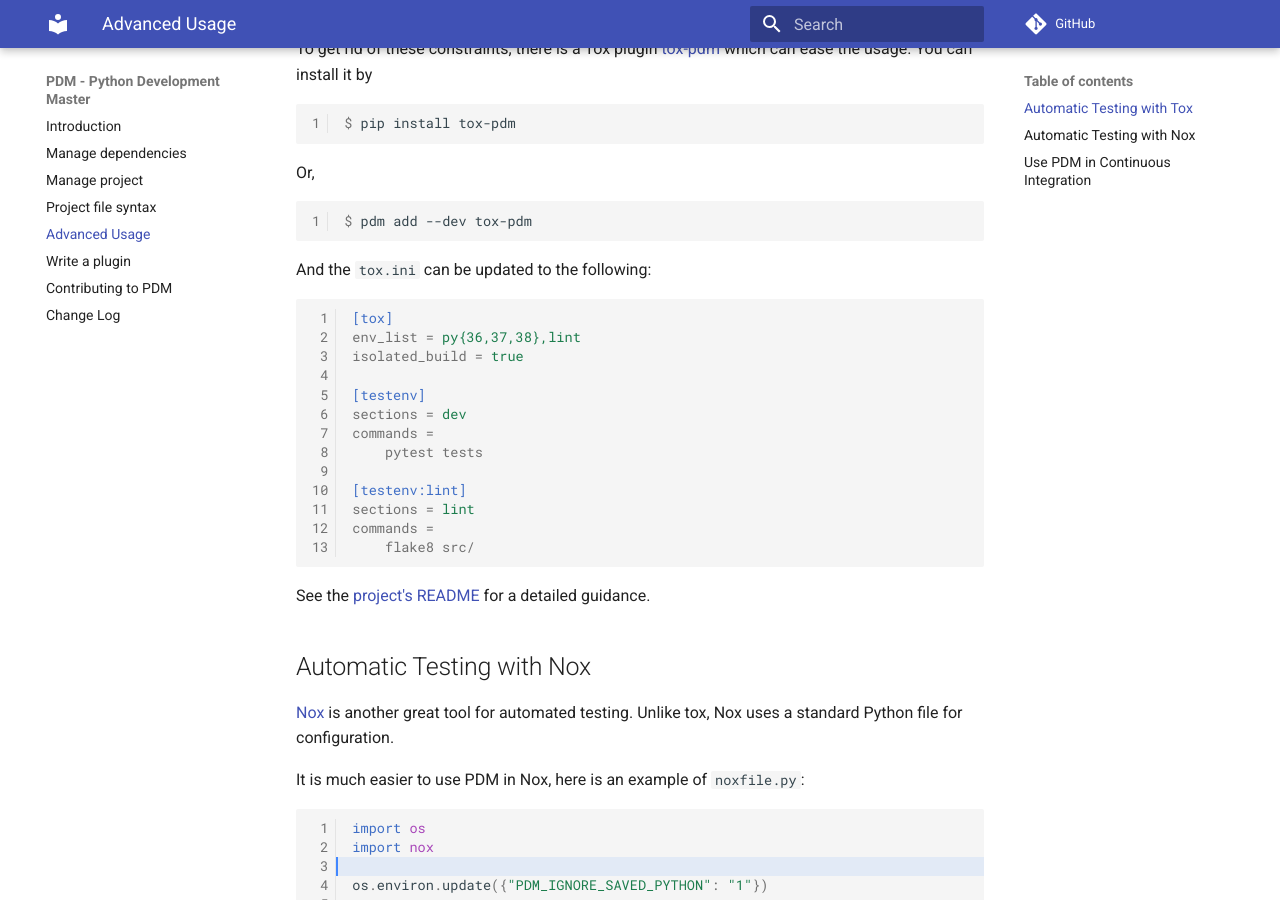
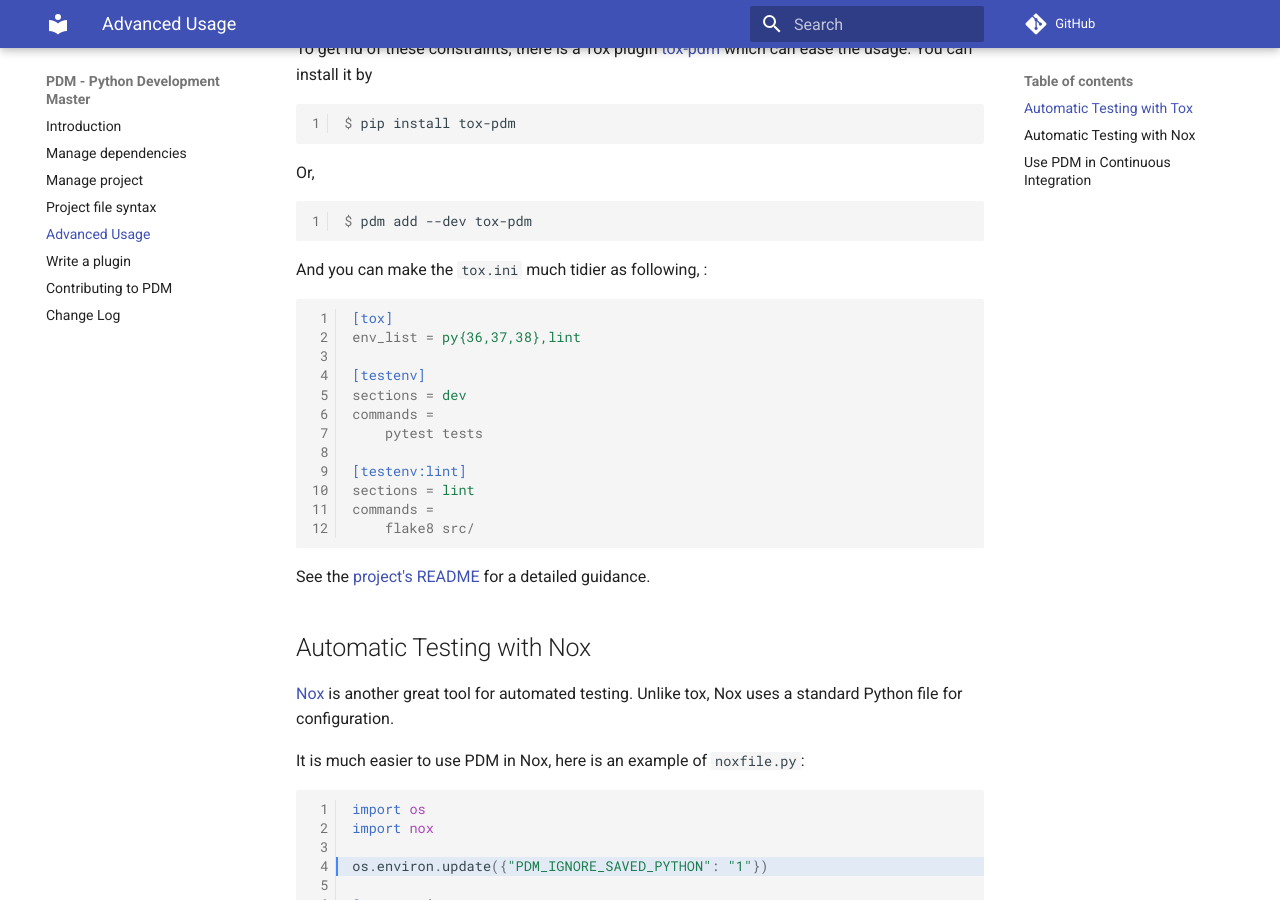
Before and after one commit to ChrisSanderser/pd-ms, an MkDocs documentation site: the page built from docs/docs/advanced.md, in a window 1280 px wide and 900 px high, scrolled down 814 px. Built offline with MkDocs 1.6.1 and Material for MkDocs 9.7.7, drawn with Linux system fonts in a browser that asks for light colours; comment, search, counter and statistics services are not loaded.

Commit message:
Fix the document

````diff
--- a/docs/docs/advanced.md
+++ b/docs/docs/advanced.md
@@ -44,12 +44,11 @@ Or,
 $ pdm add --dev tox-pdm
 ```
 
-And the `tox.ini` can be updated to the following:
+And you can make the `tox.ini` much tidier as following, :
 
 ```ini
 [tox]
 env_list = py{36,37,38},lint
-isolated_build = true
 
 [testenv]
 sections = dev
@@ -70,7 +69,7 @@ See the [project's README](https://github.com/pdm-project/tox-pdm) for a detaile
 
 It is much easier to use PDM in Nox, here is an example of `noxfile.py`:
 
-```python hl_lines="3"
+```python hl_lines="4"
 import os
 import nox
 
@@ -122,5 +121,5 @@ Testing:
 
 !!! danger "NOTE"
     For GitHub Action users, there is a [known compatibility issue](https://github.com/actions/ virtual-environments/issues/2803) on Ubuntu virtual environment.
-    If PDM parallel install is failed on that machine you should either set `parallel_install` to `false`   or set env `LD_PRELOAD=/lib/x86_64-linux-gnu/libgcc_s.so.1`.
+    If PDM parallel install is failed on that machine you should either set `parallel_install` to `false` or set env `LD_PRELOAD=/lib/x86_64-linux-gnu/libgcc_s.so.1`.
     It is already handled by the `pdm-project/setup-pdm` action.
````
